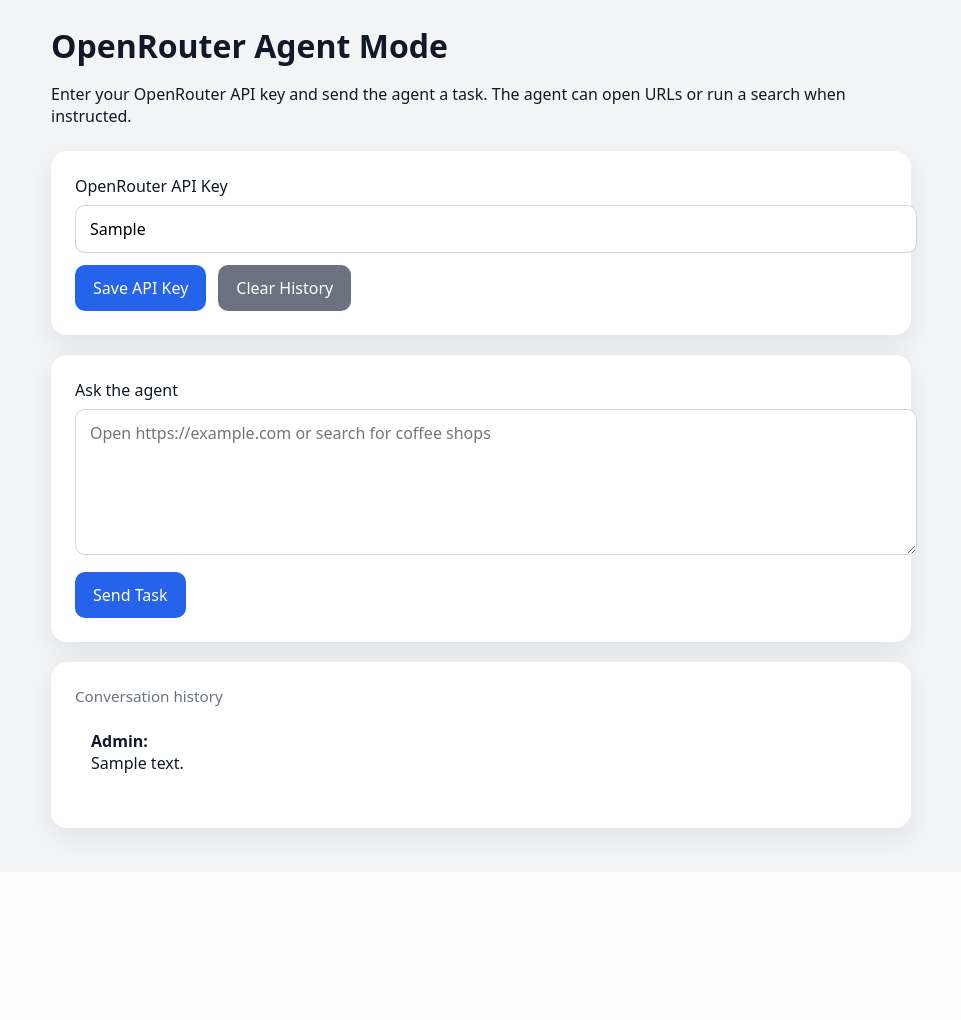
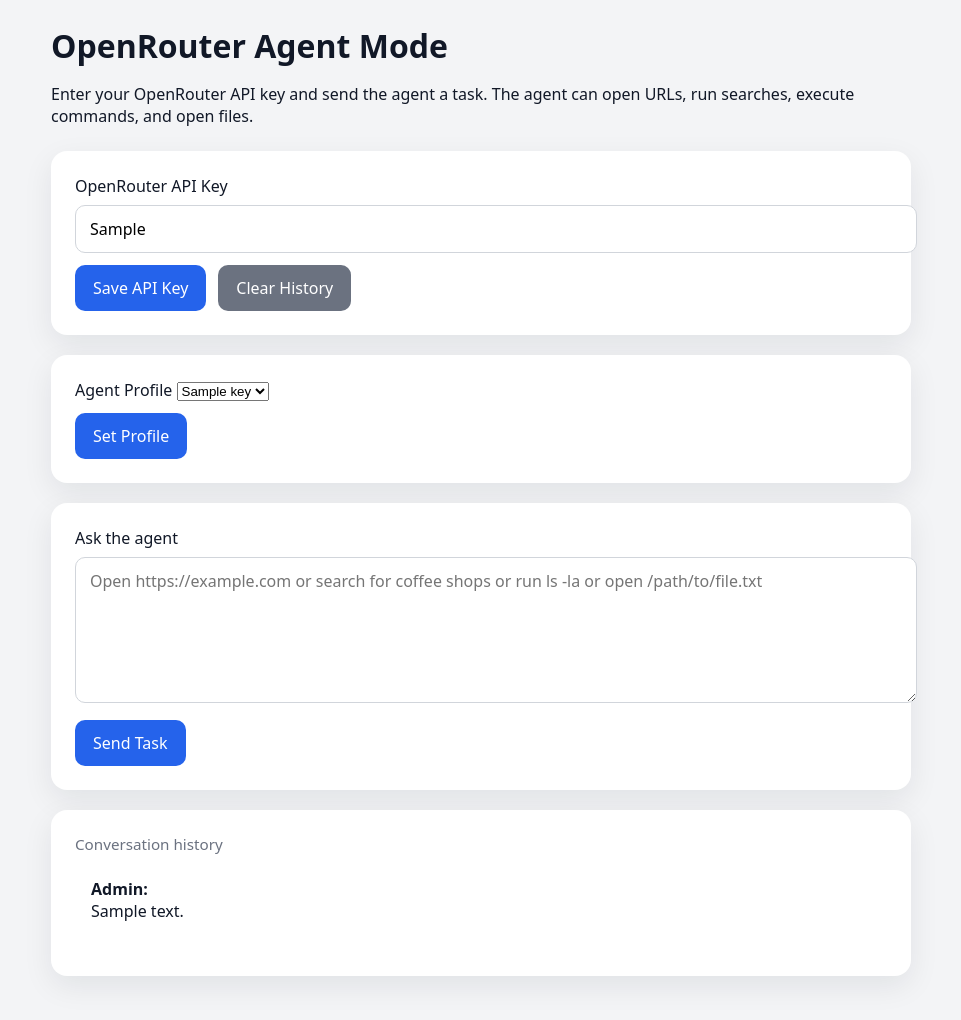
Before and after one commit to Rubcasdd/openrouter-agent-mode, a Flask app: template templates/index.html in a window 1280 px wide. Shown: the whole page, without its empty margins (159-1120 px from the left). Before the commit the page ends 857 px from the top, so only its background shows below. Run offline with Flask 3, Linux system fonts and the light colour scheme; the template is opened without the code that fills it: most values are stand-ins (such as "Sample title", 1, 10 or a date in 2020).

Commit message:
Add OpenRouter agent mode with local action support and UI

````diff
--- a/agent.py
+++ b/agent.py
@@ -1,38 +1,33 @@
 import json
 import re
-import requests
-
-OPENROUTER_CHAT_URL = "https://api.openrouter.ai/v1/chat/completions"
+import subprocess
+import os
+from openrouter import OpenRouter
 
 class OpenRouterAgent:
-    def __init__(self, api_key: str, model: str = "gpt-4o-mini"):
-        self.api_key = api_key
+    def __init__(self, api_key: str, model: str = "tencent/hy3-preview:free"):
+        self.client = OpenRouter(api_key=api_key)
         self.model = model
 
     def chat(self, messages):
-        headers = {
-            "Authorization": f"Bearer {self.api_key}",
-            "Content-Type": "application/json",
-        }
-        payload = {
-            "model": self.model,
-            "messages": messages,
-            "temperature": 0.2,
-            "max_tokens": 500,
-        }
-
-        response = requests.post(OPENROUTER_CHAT_URL, json=payload, headers=headers, timeout=60)
-        response.raise_for_status()
-        data = response.json()
-
-        if not data.get("choices"):
-            raise RuntimeError("No completion choices returned from OpenRouter.")
-
-        message = data["choices"][0].get("message", {})
-        return message.get("content", "")
+        response = self.client.chat.completions.create(
+            model=self.model,
+            messages=messages,
+            stream=False
+        )
+        return response.choices[0].message.content
 
     def parse_action(self, text: str):
-        json_text = self._find_json_object(text)
+        # First, try to find JSON in code blocks
+        import re
+        code_block_match = re.search(r'```(?:json)?\s*(\{.*?\})\s*```', text, re.DOTALL)
+        if code_block_match:
+            json_text = code_block_match.group(1)
+        else:
+            # Fallback to plain JSON
+            json_match = re.search(r'\{.*\}', text, re.DOTALL)
+            json_text = json_match.group(0) if json_match else None
+
         if not json_text:
             return None
 
@@ -50,6 +45,49 @@ class OpenRouterAgent:
             return {"action": action, "value": value}
         return None
 
-    def _find_json_object(self, text: str):
-        match = re.search(r"\{.*\}", text, flags=re.DOTALL)
-        return match.group(0) if match else None
+    def execute_action(self, action_dict):
+        action = action_dict["action"]
+        value = action_dict["value"]
+
+        if action == "open_url":
+            import webbrowser
+            webbrowser.open(value, new=2)
+            return f"Opened URL: {value}"
+        elif action == "search":
+            import webbrowser
+            from urllib.parse import quote
+            search_url = f"https://www.google.com/search?q={quote(value)}"
+            webbrowser.open(search_url, new=2)
+            return f"Opened search for: {value}"
+        elif action == "run_command":
+            try:
+                result = subprocess.run(value, shell=True, capture_output=True, text=True, timeout=30)
+                output = result.stdout + result.stderr
+                return f"Command output: {output.strip()}"
+            except subprocess.TimeoutExpired:
+                return "Command timed out"
+            except Exception as e:
+                return f"Command failed: {str(e)}"
+        elif action == "open_file":
+            try:
+                os.startfile(value)  # Windows
+                return f"Opened file: {value}"
+            except AttributeError:
+                try:
+                    subprocess.run(["xdg-open", value])  # Linux
+                    return f"Opened file: {value}"
+                except:
+                    try:
+                        subprocess.run(["open", value])  # macOS
+                        return f"Opened file: {value}"
+                    except:
+                        return f"Could not open file: {value}"
+        elif action == "create_file":
+            try:
+                with open(value["path"], "w") as f:
+                    f.write(value["content"])
+                return f"Created file: {value['path']}"
+            except Exception as e:
+                return f"Failed to create file: {str(e)}"
+        else:
+            return f"Unknown action: {action}"
--- a/app.py
+++ b/app.py
@@ -7,23 +7,27 @@ from agent import OpenRouterAgent
 
 app = Flask(__name__)
 app.secret_key = os.environ.get("FLASK_SECRET_KEY", os.urandom(24))
-DEFAULT_MODEL = "gpt-4o-mini"
+DEFAULT_MODEL = "tencent/hy3-preview:free"
 
-SYSTEM_PROMPT = (
-    "You are a local PC assistant. "
-    "When you want to perform a local action, respond with a JSON object only in the exact format:\n"
-    "{\"action\":\"open_url\",\"value\":\"https://example.com\"}\n"
-    "or\n"
-    "{\"action\":\"search\",\"value\":\"best coffee shops near me\"}\n"
-    "Do not include any extra text outside the JSON object. "
-    "If no action is required, answer as normal text."
-)
+PROFILES = {
+    "assistant": "You are a helpful assistant.",
+    "coder": "You are a coding expert.",
+    "agent": (
+        "You are a local PC assistant. "
+        "If the user asks you to perform an action on their computer, respond ONLY with a JSON object in this format:\n"
+        "{\"action\":\"open_url\",\"value\":\"https://example.com\"}\n"
+        "Available actions: open_url, search, run_command, open_file, create_file\n"
+        "For create_file, value is {\"path\":\"file.txt\",\"content\":\"text\"}\n"
+        "Do not include any other text in your response when performing an action."
+    )
+}
 
 @app.route("/", methods=["GET"])
 def index():
     history = session.get("history", [])
     api_key = session.get("api_key", "")
-    return render_template("index.html", api_key=api_key, history=history)
+    profile = session.get("profile", "agent")
+    return render_template("index.html", api_key=api_key, history=history, profile=profile, profiles=PROFILES)
 
 @app.route("/set_key", methods=["POST"])
 def set_key():
@@ -35,6 +39,17 @@ def set_key():
     session["api_key"] = api_key
     session["history"] = []
     flash("API key saved for this browser session.")
+    return redirect(url_for("index"))
+
+@app.route("/set_profile", methods=["POST"])
+def set_profile():
+    profile = request.form.get("profile", "agent")
+    if profile in PROFILES:
+        session["profile"] = profile
+        session["history"] = []  # Reset history on profile change
+        flash(f"Profile set to: {profile}")
+    else:
+        flash("Invalid profile")
     return redirect(url_for("index"))
 
 @app.route("/clear", methods=["POST"])
@@ -58,27 +73,29 @@ def chat():
     history = session.get("history", [])
     history.append({"role": "user", "content": user_text})
 
-    messages = [{"role": "system", "content": SYSTEM_PROMPT}] + history
+    profile = session.get("profile", "agent")
+    system_prompt = PROFILES[profile]
+
+    messages = [{"role": "system", "content": system_prompt}] + history
     agent = OpenRouterAgent(api_key=api_key, model=DEFAULT_MODEL)
 
+    print(f"Sending to model: {messages}")
     try:
         assistant_text = agent.chat(messages).strip()
+        print(f"Assistant response: {assistant_text}")
     except Exception as exc:
+        print(f"Error: {exc}")
         flash(f"OpenRouter error: {exc}")
         session["history"] = history
         return redirect(url_for("index"))
 
     action = agent.parse_action(assistant_text)
     if action:
-        if action["action"] == "open_url":
-            webbrowser.open(action["value"], new=2)
-            flash(f"Opened URL: {action['value']}")
-        elif action["action"] == "search":
-            search_url = f"https://www.google.com/search?q={quote(action['value'])}"
-            webbrowser.open(search_url, new=2)
-            flash(f"Opened search for: {action['value']}")
-        else:
-            flash(f"Unsupported action: {action['action']}")
+        result = agent.execute_action(action)
+        flash(result)
+    else:
+        flash("No action taken. AI response:")
+        flash(assistant_text)
 
     history.append({"role": "assistant", "content": assistant_text})
     session["history"] = history
--- a/requirements.txt
+++ b/requirements.txt
@@ -1,2 +1,3 @@
 Flask>=2.3.0
 requests>=2.31.0
+openrouter>=0.1.0
--- a/templates/index.html
+++ b/templates/index.html
@@ -27,7 +27,7 @@
     <div class="container">
       <header>
         <h1>OpenRouter Agent Mode</h1>
-        <p>Enter your OpenRouter API key and send the agent a task. The agent can open URLs or run a search when instructed.</p>
+        <p>Enter your OpenRouter API key and send the agent a task. The agent can open URLs, run searches, execute commands, and open files.</p>
       </header>
 
       {% with messages = get_flashed_messages() %}
@@ -50,9 +50,23 @@
       </div>
 
       <div class="card">
+        <form action="/set_profile" method="POST">
+          <label for="profile">Agent Profile</label>
+          <select id="profile" name="profile">
+            {% for key, desc in profiles.items() %}
+              <option value="{{ key }}" {% if key == profile %}selected{% endif %}>{{ key.capitalize() }}</option>
+            {% endfor %}
+          </select>
+          <div class="button-row">
+            <button type="submit">Set Profile</button>
+          </div>
+        </form>
+      </div>
+
+      <div class="card">
         <form action="/chat" method="POST">
           <label for="message">Ask the agent</label>
-          <textarea id="message" name="message" placeholder="Open https://example.com or search for coffee shops"></textarea>
+          <textarea id="message" name="message" placeholder="Open https://example.com or search for coffee shops or run ls -la or open /path/to/file.txt"></textarea>
           <div class="button-row">
             <button type="submit">Send Task</button>
           </div>
````
Also changed, not shown: README.md.
